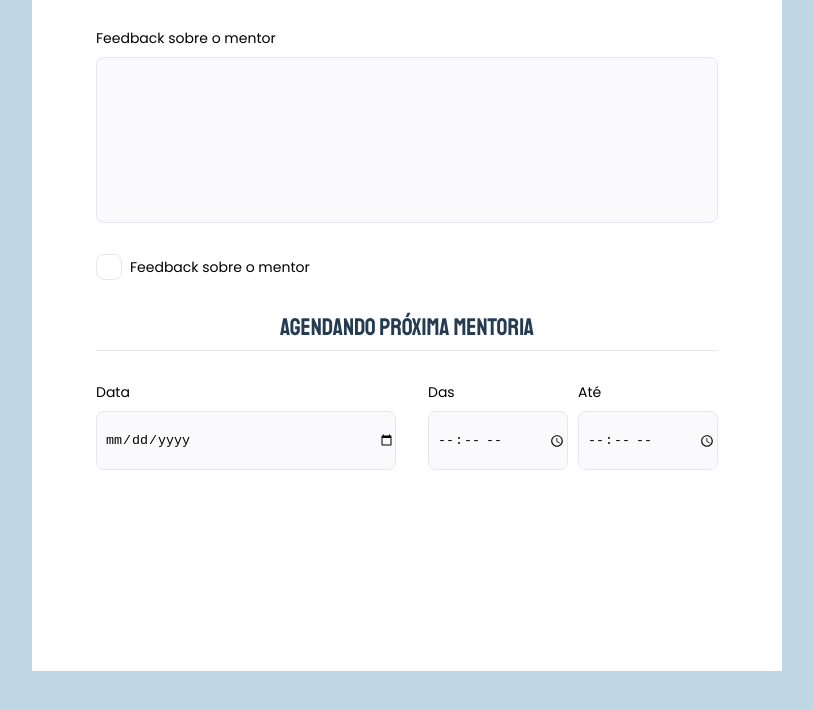
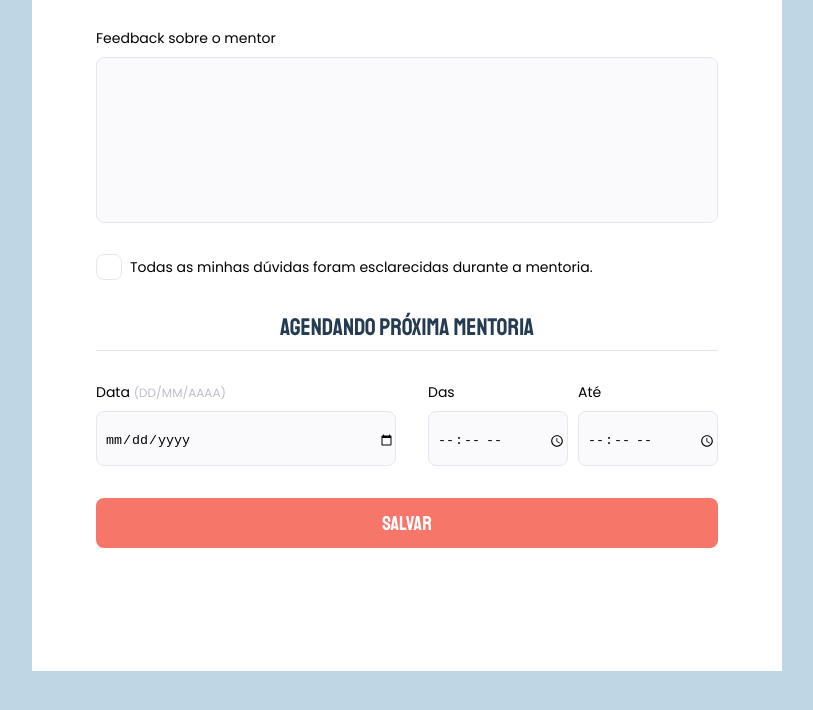
Before and after one commit to goncalvesbruno/Rocketseat, a plain HTML site: page Explorer/Stage3/Projeto1_Form/index.html in a window 1280 px wide. Shown: the part 853-1563 px from the top of the page, without its empty margins (233-1046 px from the left). Drawn offline with Linux system fonts and the light colour scheme.

Commit message:
Add files via upload
Botão Salvar

```diff
--- a/Explorer/Stage3/Projeto1_Form/index.html
+++ b/Explorer/Stage3/Projeto1_Form/index.html
@@ -71,7 +71,7 @@
                 <div class="checkbox-wrapper">
 
                     <input type="checkbox" id="check">
-                    <label for="check">Feedback sobre o mentor</label>
+                    <label for="check">Todas as minhas dúvidas foram esclarecidas durante a mentoria.</label>
 
 
                 </div>
@@ -83,7 +83,7 @@
                 <div class="agendamento">
 
                     <div class="input-wrapper">
-                        <label for="data">Data</label>
+                        <label for="data">Data <span>(DD/MM/AAAA)</span></label>
                         <input type="date" id="data">
                     </div>
 
@@ -105,6 +105,8 @@
                 </div>
 
             </div>
+
+            <button type="button">SALVAR</button>
         </fieldset>
     </form>
 </body>
--- a/Explorer/Stage3/Projeto1_Form/style.css
+++ b/Explorer/Stage3/Projeto1_Form/style.css
@@ -148,6 +148,7 @@ fieldset legend {
 .input-wrapper-nome input{
   width: 100%;
   padding-left: 8px;
+  background: #FAFAFC;
 }
 
 .input-wrapper-sobrenome{
@@ -158,6 +159,7 @@ fieldset legend {
 .input-wrapper-sobrenome input{
   width:100%;
   padding-left: 8px;
+  background: #FAFAFC
 }
 .nome-sobrenome{
   display: flex;
@@ -219,7 +221,7 @@ fieldset legend {
 }
 */
 .checkbox-wrapper input:checked + label::before {
-  background: url(/images/Checkbox.svg);
+  background: url(./images/Checkbox.svg);
 
 }
 
@@ -237,7 +239,9 @@ fieldset legend {
 
 #data {
   width: 300px;
+  height: 55px;
 }
+
 
 .date-time-wrapper {
   display: flex;
@@ -251,4 +255,22 @@ fieldset legend {
 
 #hora-init, #hora-final {
   width: 140px;
+  height: 55px;
 }
+
+button {
+  width: 100%;
+  height: 50px;
+  background-color: #F67669;
+  border-radius: 8px;
+
+  color: #FFFFFF;
+  font-weight: 300;
+  font-family: 'Staatliches', cursive;
+  font-size: 20px;
+
+}
+
+button:hover {
+  background: #cf6458;
+}
```
